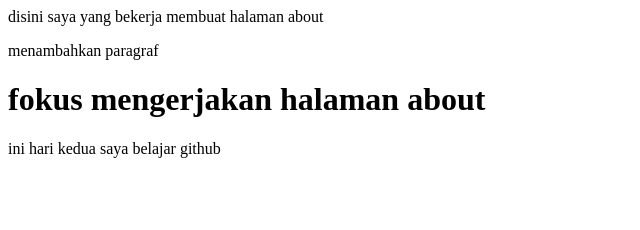
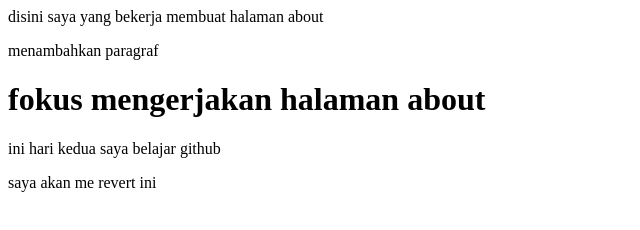
Before and after one commit to daffarizky16/olshoppp, a plain HTML site: page AboutComp/about.html in a window 1280 px wide. Shown: the whole page, without its empty margins (0-640 px from the left). Drawn offline with Linux system fonts and the light colour scheme.

Commit message:
belajar revert lagi

```diff
--- a/AboutComp/about.html
+++ b/AboutComp/about.html
@@ -7,5 +7,6 @@
     <p>menambahkan paragraf</p>
     <h1>fokus mengerjakan halaman about</h1>
     ini hari kedua saya belajar github
+    <p>saya akan me revert ini</p>
   </body>
 </html>
```
